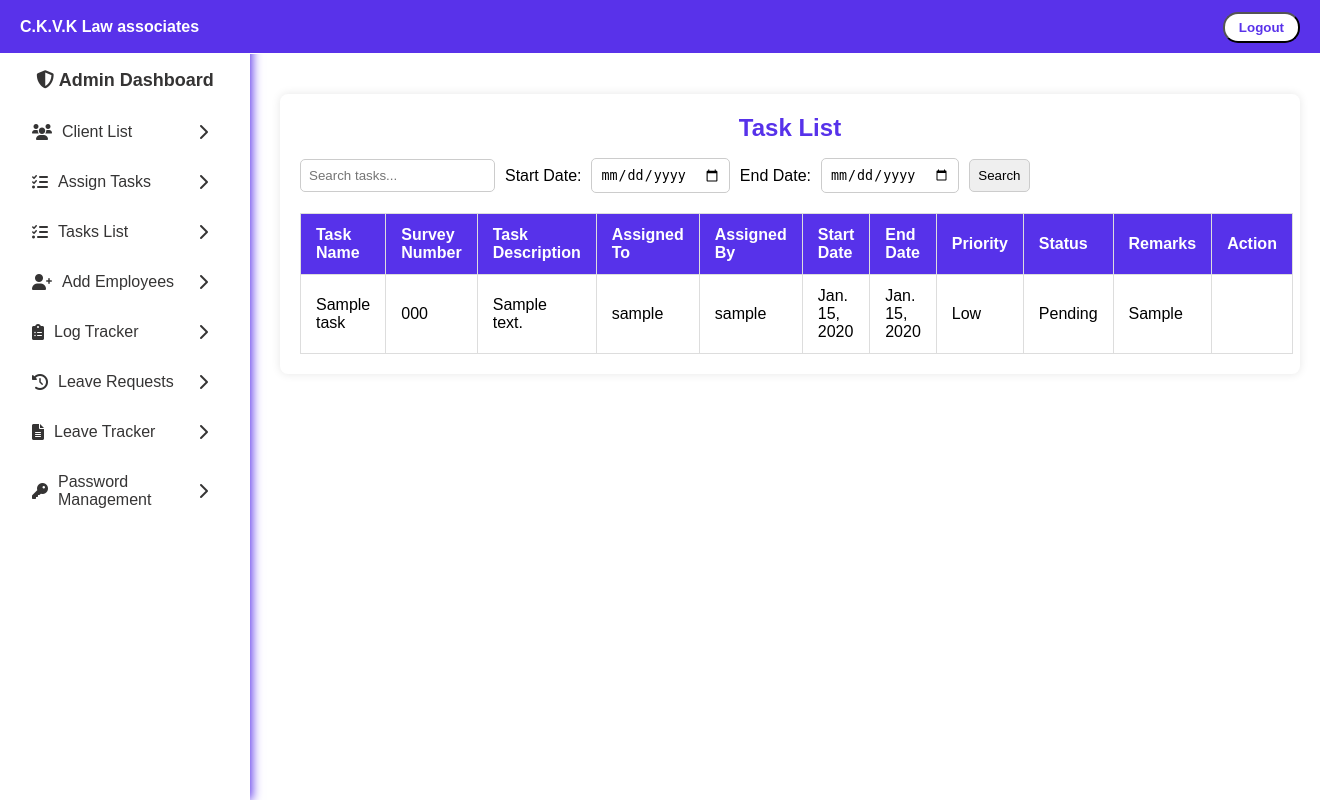
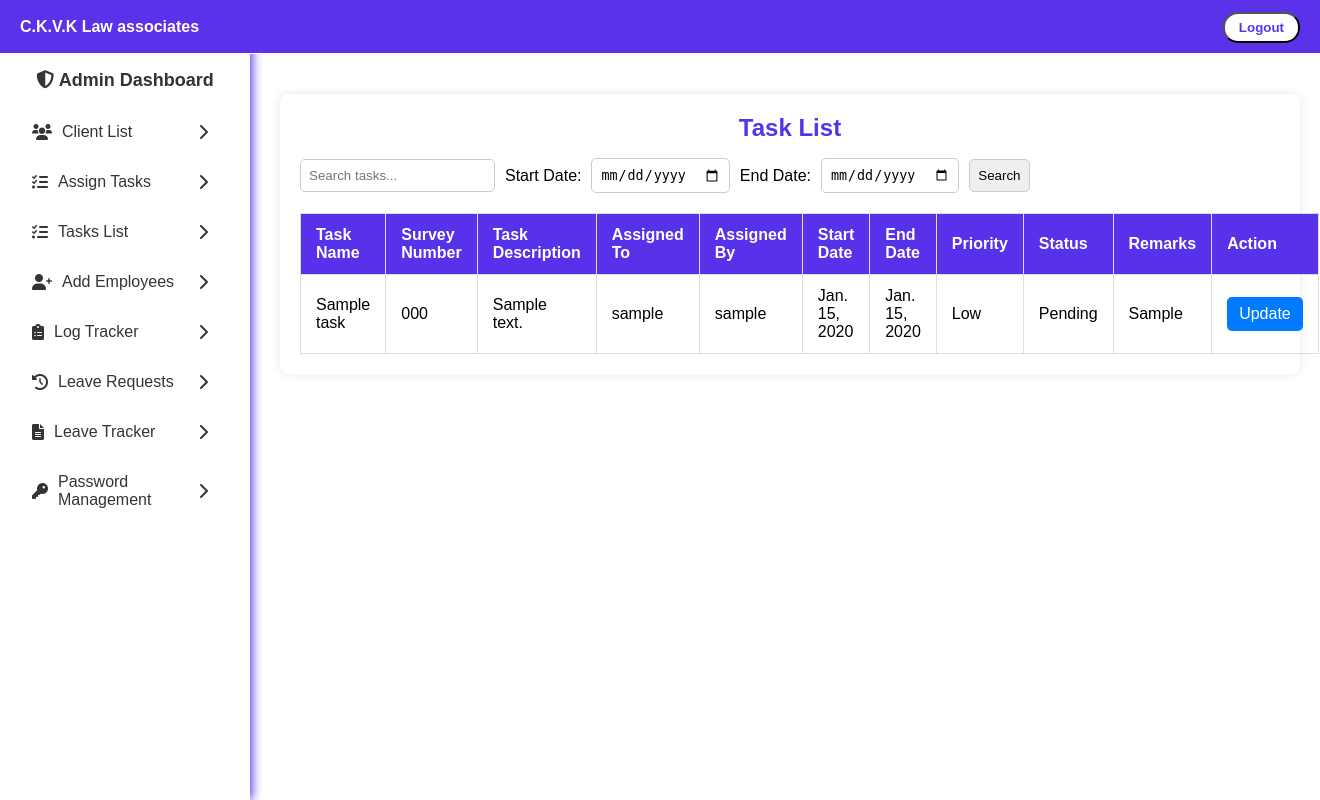
Before and after one commit to vinaykalwala/ClientKyc, a Django app: page /tasklist/ in a window 1320 px wide. Run offline with Django 5.2, Linux system fonts and the light colour scheme; a user stored in the database is signed in; tables that the repository leaves empty hold one stand-in row (values such as "Sample post").

Commit message:
tasklist

```diff
--- a/templates/task_list.html
+++ b/templates/task_list.html
@@ -1,8 +1,4 @@
-{% extends 'base.html' %}
-
-{% block title %}Task List{% endblock %}
-
-{% block content %}
+{% extends 'base.html' %} {% block title %}Task List{% endblock %} {% block content %}
 <style>
     .task-container {
         margin: 20px auto;
@@ -11,11 +7,13 @@
         border-radius: 8px;
         box-shadow: 0px 0px 10px rgba(0, 0, 0, 0.1);
     }
+
     .task-container h2 {
         text-align: center;
         margin-bottom: 16px;
         color: #5732ea;
     }
+
     .search-form {
         display: flex;
         flex-wrap: wrap;
@@ -23,28 +21,36 @@
         align-items: center;
         margin-bottom: 20px;
     }
-    .search-form input, .search-form button {
+
+    .search-form input,
+    .search-form button {
         padding: 8px;
         border-radius: 5px;
         border: 1px solid #ccc;
     }
+
     .task-table {
         width: 100%;
         border-collapse: collapse;
         margin-top: 20px;
     }
-    .task-table th, .task-table td {
+
+    .task-table th,
+    .task-table td {
         padding: 12px 15px;
         border: 1px solid #ddd;
         text-align: left;
     }
+
     .task-table th {
         background-color: #5732ea;
         color: white;
     }
+
     .task-table tr:nth-child(even) {
         background-color: #f9f9f9;
     }
+
     .btn-update {
         display: inline-block;
         padding: 8px 12px;
@@ -53,6 +59,7 @@
         text-decoration: none;
         border-radius: 5px;
     }
+
     .btn-update:hover {
         background: #0056b3;
     }
@@ -105,9 +112,8 @@
                 <td>{{ task.status }}</td>
                 <td>{{ task.remarks }}</td>
                 <td>
-                    {% if not user.is_superuser and task.assigned_to == user %}
-                    <a href="{% url 'update_task' task.id %}" class="btn-update">Update</a>
-                    {% endif %}
+                    {% if user.is_superuser or task.assigned_by == user or task.assigned_to == user %}
+                    <a href="{% url 'update_task' task.id %}" class="btn-update">Update</a> {% endif %}
                 </td>
             </tr>
             {% empty %}
```
